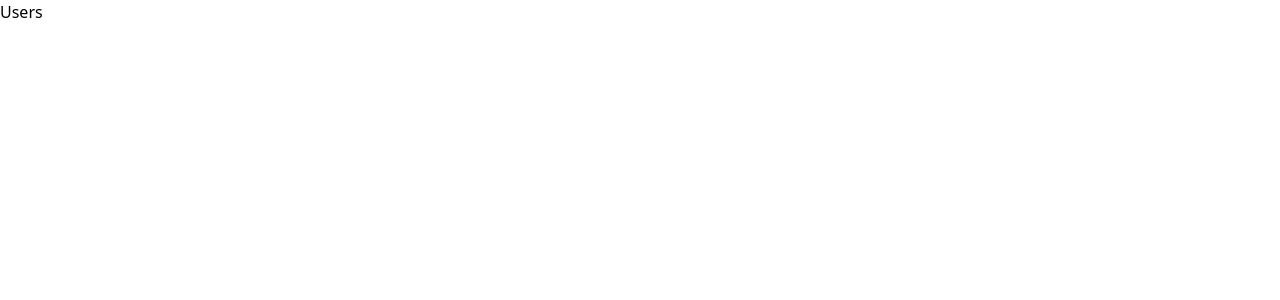
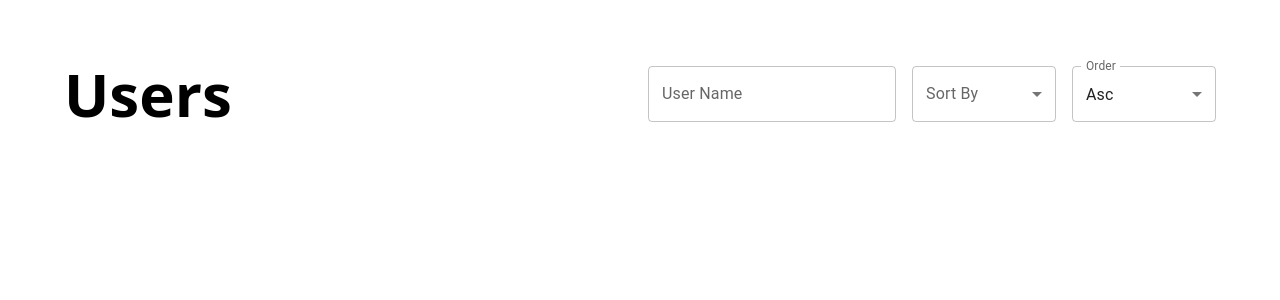
Before and after one commit to JayakrishnanMurali/user-app, a React (Create React App) app: page / in a window 1280 px wide. Shown: the top 300 px of the page. Built offline with nearby package versions, Linux system fonts and the light colour scheme.

Commit message:
add: filter component

```diff
--- a/src/App.js
+++ b/src/App.js
@@ -1,9 +1,9 @@
+import Filter from "./components/Filter/Filter";
 
 function App() {
   return (
-    <div >
-      <h1>Users</h1>
-      {/* Filter Component */}
+    <div className="p-16">
+      <Filter />
 
       {/* Card component */}
 
--- /dev/null
+++ b/src/components/Filter/Filter.js
@@ -0,0 +1,56 @@
+import {
+  FormControl,
+  InputLabel,
+  MenuItem,
+  Select,
+  TextField,
+} from "@mui/material";
+import React from "react";
+
+const Filter = () => {
+  return (
+    <div className="flex justify-between items-center">
+      <h1 className="text-6xl font-bold">Users</h1>
+
+      <div className="flex">
+        <div>
+          <TextField id="outlined-basic" label="User Name" variant="outlined" />
+        </div>
+
+        <div className="mx-4">
+          <FormControl className="w-36">
+            <InputLabel id="demo-simple-select-label">Sort By</InputLabel>
+            <Select
+              labelId="demo-simple-select-label"
+              id="demo-simple-select"
+              //   value={age}
+              label="Sort By"
+              //   onChange={handleChange}
+            >
+              <MenuItem value="age">Age</MenuItem>
+              <MenuItem value="createdAt">CreatedAt</MenuItem>
+            </Select>
+          </FormControl>
+        </div>
+
+        <div>
+          <FormControl className="w-36">
+            <InputLabel id="demo-simple-select-label">Order</InputLabel>
+            <Select
+              labelId="demo-simple-select-label"
+              id="demo-simple-select"
+              value="asc"
+              label="order"
+              //   onChange={handleChange}
+            >
+              <MenuItem value="asc">Asc</MenuItem>
+              <MenuItem value="desc">Desc</MenuItem>
+            </Select>
+          </FormControl>
+        </div>
+      </div>
+    </div>
+  );
+};
+
+export default Filter;
```
